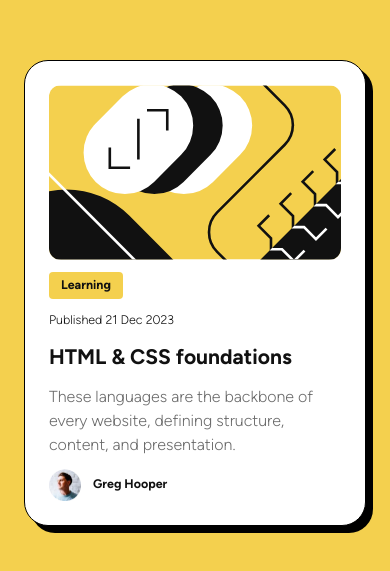
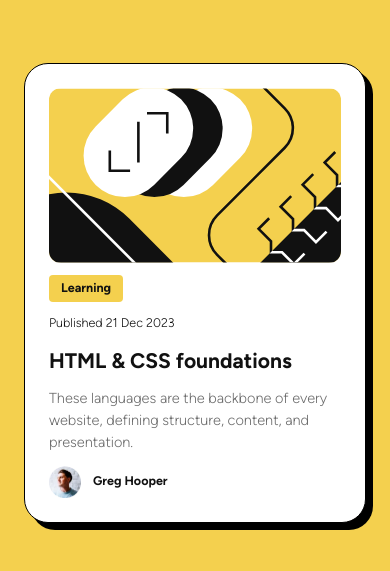
Before and after one commit to MichaelJLarsson/blog-preview-card, a plain HTML site: page index.html in a window 390 px wide. Shown: the part 129-700 px from the top of the page. Drawn offline with Linux system fonts and the light colour scheme.

Commit message:
More accurate font sizes

```diff
--- a/assets/styles/typography.css
+++ b/assets/styles/typography.css
@@ -10,16 +10,16 @@
 }
 
 .text-preset-1 {
-  font-size: clamp(20px, 5.4vw, 24px);
+  font-size: clamp(1.25rem, -0.3947rem + 7.0175vw, 1.5rem);
   font-weight: 700;
 }
 
 .text-preset-2 {
-  font-size: 16px;
+  font-size: clamp(0.875rem, 0.0526rem + 3.5088vw, 1rem);
 }
 
 .text-preset-3 {
-  font-size: clamp(12px, 3.2vw, 14px);
+  font-size: clamp(0.75rem, -0.0724rem + 3.5088vw, 0.875rem);
 }
 
 .text-preset-4 {
```
